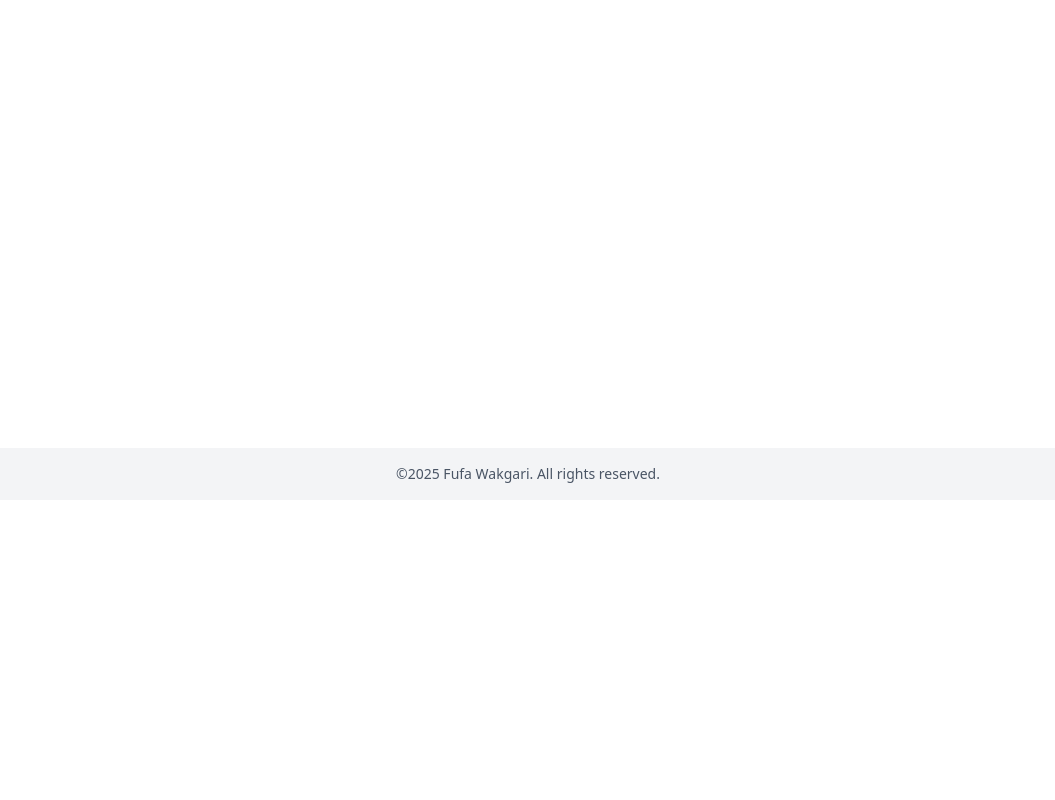
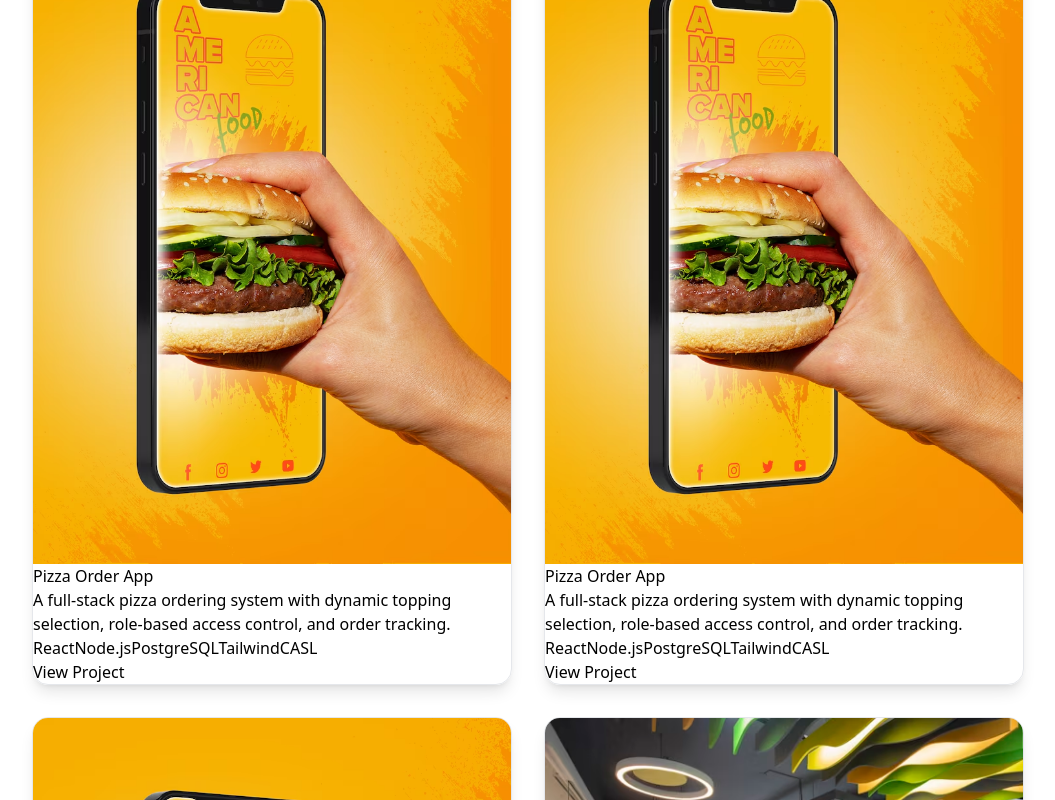
Before and after one commit to fufex3934/nextjs-dev-portifolio, a Next.js app: page /projects in a window 1280 px wide. Shown: the part 300-1100 px from the top of the page, without its empty margins (112-1167 px from the left). Before the commit the page ends 800 px from the top, so only its background shows below. Built offline with nearby package versions, Linux system fonts and the light colour scheme.

Commit message:
project page

```diff
--- a/src/app/projects/page.tsx
+++ b/src/app/projects/page.tsx
@@ -1,9 +1,78 @@
-import React from 'react'
+import Image from "next/image";
 
+const projects = [
+  {
+    title: "Pizza Order App",
+    description:
+      "A full-stack pizza ordering system with dynamic topping selection, role-based access control, and order tracking.",
+    tech: ["React", "Node.js", "PostgreSQL", "Tailwind", "CASL"],
+    image: "/pizza.png",
+    link: "https://www.freepik.com/free-photos-vectors/pizza-app",
+  },
+  {
+    title: "Pizza Order App",
+    description:
+      "A full-stack pizza ordering system with dynamic topping selection, role-based access control, and order tracking.",
+    tech: ["React", "Node.js", "PostgreSQL", "Tailwind", "CASL"],
+    image: "/pizza.png",
+    link: "https://www.freepik.com/free-photos-vectors/pizza-app",
+  },
+  {
+    title: "Pizza Order App",
+    description:
+      "A full-stack pizza ordering system with dynamic topping selection, role-based access control, and order tracking.",
+    tech: ["React", "Node.js", "PostgreSQL", "Tailwind", "CASL"],
+    image: "/pizza.png",
+    link: "https://www.freepik.com/free-photos-vectors/pizza-app",
+  },
+  {
+    title: "Task Manager",
+    description:
+      "A productivity app to create, track, and organize your tasks with a sleek UI and persistent storage.",
+    tech: ["Next.js", "MongoDB", "Zustand"],
+    image: "/task.avif",
+    link: "https://pngtree.com/so/task-management",
+  },
+];
 const Projects = () => {
-  return (
-    <div>Projects</div>
-  )
-}
+  return <section className="max-w-5xl mx-auto px-4 py-12">
+    <h2 className="text-4xl font-bol mb-10 text-center">Projects</h2>
+    <div className="grid md:grid-cols-2 gap-8">
+        {
+            projects.map((project,index)=>(
+                <div key={index}
+                className="rounded-2xl overflow-hidden shadow-lg border border-gray-200 hover:scale-[1.02] transition-transform"
+                >
+                    <Image
+                    src={project.image}
+                    alt={project.title}
+                    width={800}
+                    height={400}
 
-export default Projects
+                    />
+                    <div>
+                        <h3>{project.title}</h3>
+                        <p>{project.description}</p>
+                    </div>
+                    <div>
+                        {
+                            project.tech.map((tech,i)=>(
+                                <span key={i}>
+                                    {tech}
+                                </span>
+                            ))
+                        }
+                    </div>
+                    <a href={project.link}
+                    target="_blank"
+                    rel="noopener noreferrer"
+                    >View Project</a>
+                </div>
+
+            ))
+        }
+    </div>
+  </section>;
+};
+
+export default Projects;
--- a/src/components/Navbar.tsx
+++ b/src/components/Navbar.tsx
@@ -1,8 +1,11 @@
+
 import Link from "next/link"
+
 export default function Navbar() {
+
   return (
-    <nav className="bg-gray-800 text-white p-4 flex gap-4 ">
-        <h1 className="flex-grow font-bold text-2xl">Developer Portifolio</h1>
+    <nav className="bg-gray-800 text-white p-4 flex gap-4  items-center">
+        <h1 className="flex-grow font-bold text-2xl">Developer Portfolio</h1>
         <Link href={"/"}>Home</Link>
         <Link href={"/about"}>About</Link>
         <Link href={"/projects"}>Projects</Link>
```
Also changed, not shown: public/pizza.png (added), public/task.avif (added).
